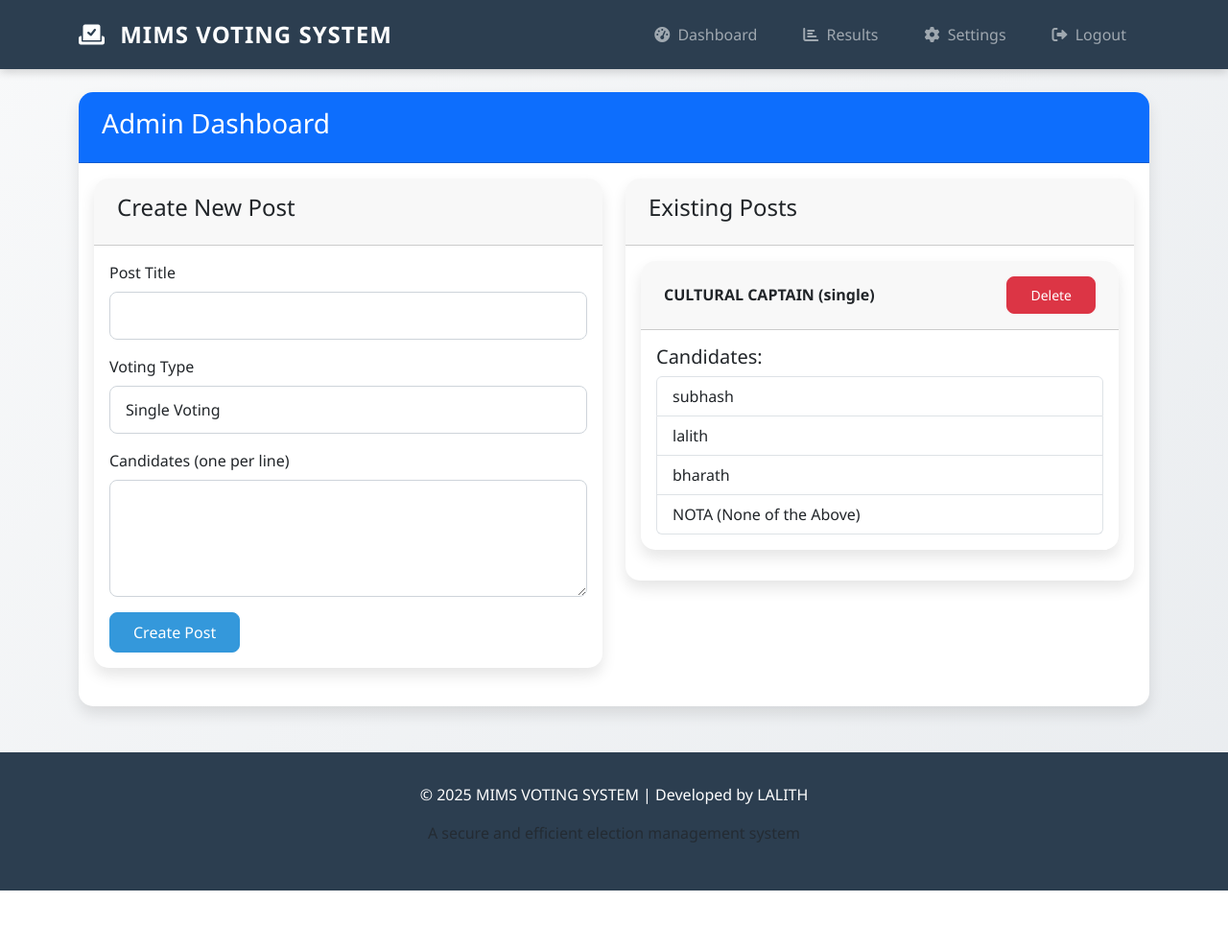
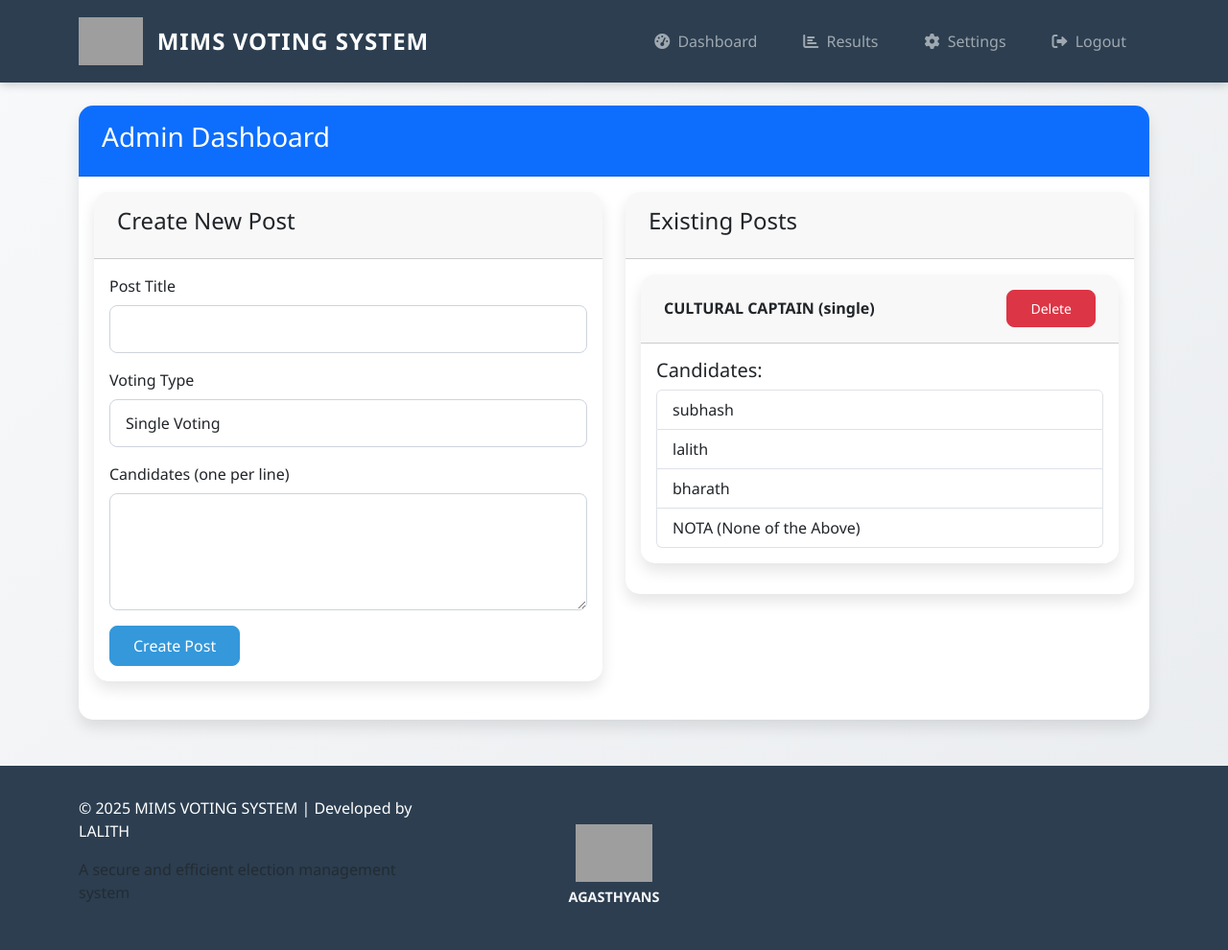
Before and after one commit to lalithhash/voting_sysytem_updated, a Flask app: page /dashboard in a window 1280 px wide. Shown: the whole page at 96% size. Before the commit the page ends 928 px from the top, so only its background shows below. Run offline with Flask 3, Linux system fonts and the light colour scheme; a user stored in the database is signed in; data comes from the database, SQL or seed files in the repository; grey boxes are pictures that could not be loaded.

Commit message:
Update base.html

```diff
--- a/templates/base.html
+++ b/templates/base.html
@@ -49,6 +49,13 @@
             font-weight: 700;
             font-size: 1.5rem;
             letter-spacing: 1px;
+            display: flex;
+            align-items: center;
+        }
+
+        .navbar-logo {
+            height: 50px;
+            margin-right: 15px;
         }
 
         .nav-link {
@@ -128,13 +135,38 @@
             border-color: var(--secondary-color);
             box-shadow: 0 0 0 0.25rem rgba(52, 152, 219, 0.25);
         }
+
+        /* Candidate font size adjustment */
+        .candidate-name {
+            font-size: 0.95rem;
+        }
+
+        /* Agasthyans logo styling */
+        .agasthyans-container {
+            display: flex;
+            flex-direction: column;
+            align-items: center;
+            margin-top: 1rem;
+        }
+
+        .agasthyans-logo {
+            height: 60px;
+            margin-bottom: 5px;
+        }
+
+        .agasthyans-text {
+            font-weight: 600;
+            color: #f8f9fa;
+            font-size: 0.9rem;
+            text-align: center;
+        }
     </style>
 </head>
 <body>
     <nav class="navbar navbar-expand-lg navbar-dark">
         <div class="container">
             <a class="navbar-brand" href="/">
-                <i class="fas fa-vote-yea me-2"></i>
+                <img src="{{ url_for('static', filename='logo/mims_logo.png') }}" alt="MIMS Logo" class="navbar-logo">
                 MIMS VOTING SYSTEM
             </a>
             <button class="navbar-toggler" type="button" data-bs-toggle="collapse" data-bs-target="#navbarNav">
@@ -190,9 +222,20 @@
     </div>
 
     <footer class="mt-5">
-        <div class="container text-center">
-            <p>© 2025 MIMS VOTING SYSTEM | Developed by LALITH</p>
-            <p class="text-muted">A secure and efficient election management system</p>
+        <div class="container">
+            <div class="row align-items-center">
+                <div class="col-md-4">
+                    <p>© 2025 MIMS VOTING SYSTEM | Developed by LALITH</p>
+                    <p class="text-muted">A secure and efficient election management system</p>
+                </div>
+                <div class="col-md-4 text-center">
+                    <div class="agasthyans-container">
+                        <img src="{{ url_for('static', filename='logo/agasthyans_logo.png') }}" alt="Agasthyans Logo" class="agasthyans-logo">
+                        <div class="agasthyans-text">AGASTHYANS</div>
+                    </div>
+                </div>
+                <div class="col-md-4"></div>
+            </div>
         </div>
     </footer>
 
@@ -207,5 +250,6 @@
             });
         });
     </script>
+    {% block extra_scripts %}{% endblock %}
 </body>
 </html>
```
